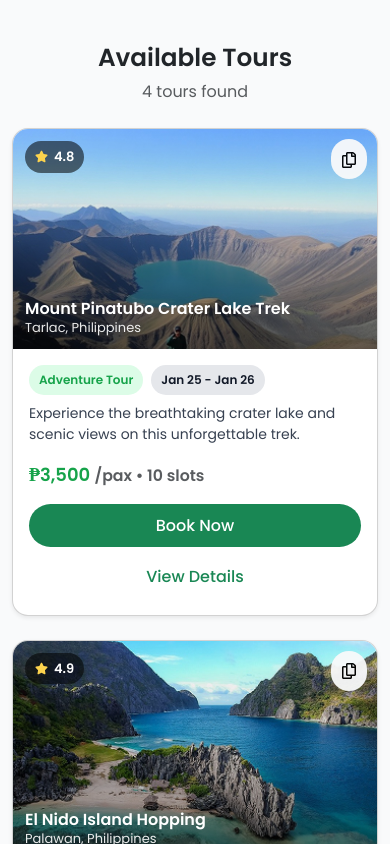
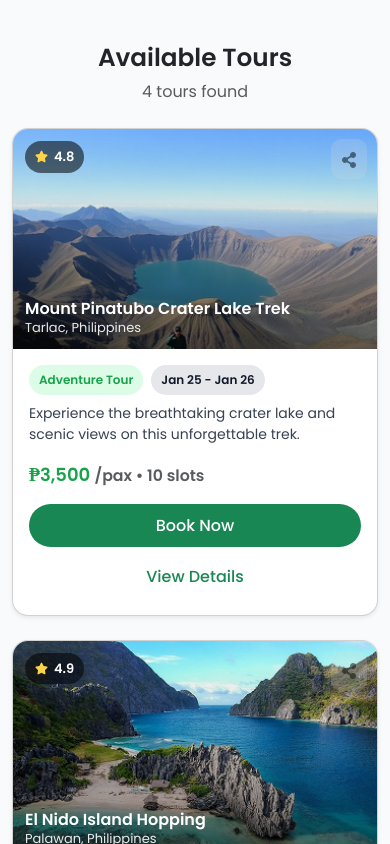
Before and after one commit to reyntors/TravelKo, a React (Vite) app: page /tours in a window 390 px wide. Shown: the part 1240-2084 px from the top of the page. Built offline with nearby package versions, Linux system fonts and the light colour scheme; the HTML template or start-up script is replaced by a standard one.

Commit message:
responsive

```diff
--- a/src/pages/Tours.jsx
+++ b/src/pages/Tours.jsx
@@ -14,7 +14,7 @@ import {
   CardBody,
   CardTitle,
 } from "reactstrap";
-import { FaStar } from "react-icons/fa";
+import { FaShareAlt, FaStar } from "react-icons/fa";
 import { FaRegCopy } from "react-icons/fa";
 
 import tour1 from "../assets/tour1.jpg";
@@ -531,20 +531,21 @@ export default function Tours() {
                     {/* Copy link button */}
                     <Button
                       type="button"
-                      color="light"
+                      color="white"
                       onClick={() => copyTourLink(tour)}
                       style={{
                         position: "absolute",
                         top: 10,
                         right: 10,
-                        borderRadius: 999,
+                        borderRadius: 10,
                         padding: "8px 10px",
                         border: "none",
-                        opacity: 0.95,
+                        opacity: 0.6,
+                        background: "#dddddd54",
                       }}
                       title="Copy link"
                     >
-                      <FaRegCopy />
+                      <FaShareAlt />
                     </Button>
 
                     {/* Title overlay */}
```
